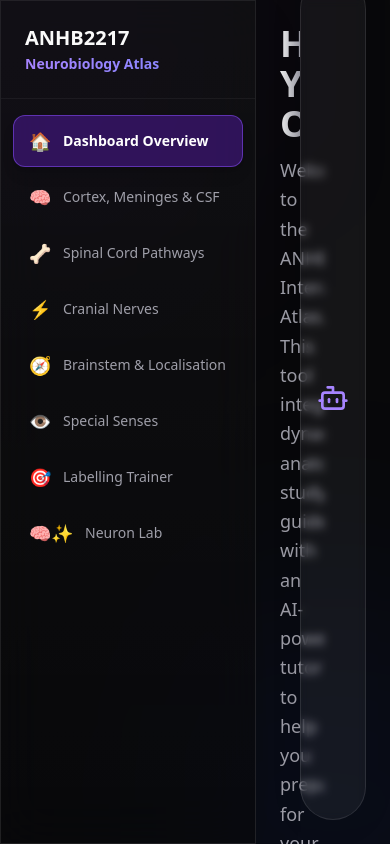
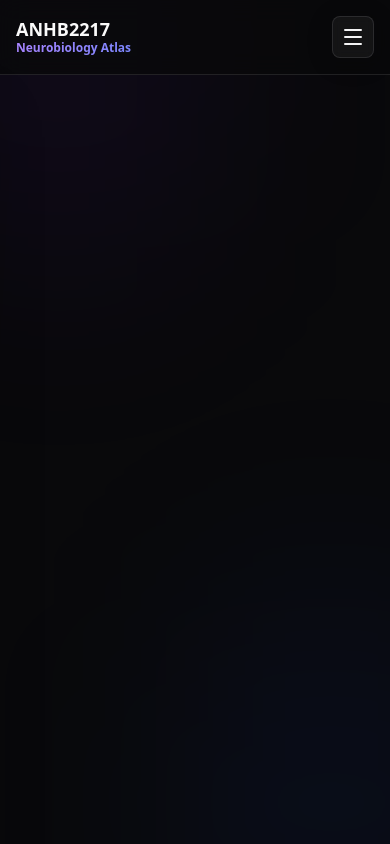
Before and after one commit to KG-97/neuromind-anhb2217, a React (Vite) app: page / in a window 390 px wide. Built offline with nearby package versions, Linux system fonts and the light colour scheme.

Commit message:
Complete mobile responsiveness refactor and production server setup

```diff
--- a/server.ts
+++ b/server.ts
@@ -1,3 +1,4 @@
+import 'dotenv/config';
 import express from "express";
 import { generateContent, generateImage } from "./src/services/geminiService.ts";
 import { createServer as createViteServer } from "vite";
--- a/src/App.tsx
+++ b/src/App.tsx
@@ -4,6 +4,7 @@
  */
 
 import { useState } from 'react';
+import { Menu, X } from 'lucide-react';
 import { motion, AnimatePresence } from 'motion/react';
 import Dashboard from './components/Dashboard';
 import Cortex from './components/Cortex';
@@ -17,6 +18,7 @@ import AITutor from './components/AITutor';
 
 export default function App() {
   const [activeTab, setActiveTab] = useState('dashboard');
+  const [isMobileMenuOpen, setIsMobileMenuOpen] = useState(false);
 
   const navItems = [
     { id: 'dashboard', name: 'Dashboard Overview', icon: '🏠' },
@@ -30,21 +32,37 @@ export default function App() {
   ];
 
   return (
-    <div className="flex h-screen bg-zinc-950 text-zinc-100 overflow-hidden relative">
+    <div className="flex flex-col md:flex-row h-screen bg-zinc-950 text-zinc-100 overflow-hidden relative">
+      {/* Mobile Top Bar */}
+      <div className="md:hidden flex items-center justify-between p-4 border-b border-white/10 z-30 relative bg-zinc-950/80 backdrop-blur-md shrink-0">
+        <h1 className="text-lg font-bold text-zinc-50 leading-tight">ANHB2217 <span className="bg-gradient-to-r from-violet-400 to-indigo-400 bg-clip-text text-transparent block text-xs font-bold">Neurobiology Atlas</span></h1>
+        <button onClick={() => setIsMobileMenuOpen(!isMobileMenuOpen)} className="p-2 glass-button rounded-lg z-50 relative border-none">
+          {isMobileMenuOpen ? <X size={24} /> : <Menu size={24} />}
+        </button>
+      </div>
+
       {/* Dynamic Background Glows */}
       <div className="absolute top-[-20%] left-[-10%] w-[50%] h-[50%] rounded-full bg-violet-600/10 blur-[120px] pointer-events-none" />
       <div className="absolute bottom-[-20%] right-[-10%] w-[50%] h-[50%] rounded-full bg-blue-600/10 blur-[120px] pointer-events-none" />
 
-      <aside className="w-64 glass-panel border-r border-white/5 flex flex-col h-full z-20 shrink-0 shadow-2xl relative overflow-hidden">
+      {/* Mobile Backdrop */}
+      {isMobileMenuOpen && (
+        <div
+          className="fixed inset-0 bg-black/60 z-40 md:hidden backdrop-blur-sm"
+          onClick={() => setIsMobileMenuOpen(false)}
+        />
+      )}
+
+      <aside className={`w-64 glass-panel border-r border-white/5 flex flex-col h-full z-50 shrink-0 shadow-2xl relative overflow-hidden transition-transform duration-300 md:relative fixed inset-y-0 left-0 ${isMobileMenuOpen ? 'translate-x-0' : '-translate-x-full md:translate-x-0'}`}>
         <div className="absolute inset-0 bg-gradient-to-b from-white/[0.03] to-transparent pointer-events-none" />
-        <div className="p-6 border-b border-white/5 relative z-10">
+        <div className="p-6 border-b border-white/5 relative z-10 hidden md:block">
           <h1 className="text-xl font-bold text-zinc-50 leading-tight">ANHB2217 <span className="bg-gradient-to-r from-violet-400 to-indigo-400 bg-clip-text text-transparent block text-sm font-bold mt-1">Neurobiology Atlas</span></h1>
         </div>
         <nav className="flex-1 overflow-y-auto py-4 space-y-1 px-3 relative z-10 custom-scrollbar">
           {navItems.map((item) => (
             <button
               key={item.id}
-              onClick={() => setActiveTab(item.id)}
+              onClick={() => { setActiveTab(item.id); setIsMobileMenuOpen(false); }}
               className={`w-full text-left px-4 py-3 rounded-xl text-sm transition-all duration-300 relative group flex w-full items-center ${
                 activeTab === item.id ? 'text-white font-semibold shadow-lg' : 'text-zinc-400 hover:text-zinc-200 hover:bg-white/5'
               }`}
@@ -72,7 +90,7 @@ export default function App() {
             animate={{ opacity: 1, y: 0, scale: 1 }}
             exit={{ opacity: 0, y: -20, scale: 0.98 }}
             transition={{ duration: 0.4, ease: [0.22, 1, 0.36, 1] }}
-            className="h-full"
+            className="min-h-full"
           >
             {activeTab === 'dashboard' && <Dashboard />}
             {activeTab === 'cortex' && <Cortex />}
--- a/src/components/AITutor.tsx
+++ b/src/components/AITutor.tsx
@@ -85,7 +85,8 @@ export default function AITutor() {
     return (
       <button
         onClick={() => setIsOpen(true)}
-        className="fixed bottom-6 right-6 p-4 glass-button rounded-full text-violet-400 z-50 shadow-2xl border-none hover:scale-105 transition-transform"
+        aria-label="AI Tutor"
+        className="fixed bottom-4 right-4 md:bottom-6 md:right-6 p-4 glass-button rounded-full text-violet-400 z-[100] shadow-2xl border-none hover:scale-105 transition-transform flex items-center justify-center"
       >
         <Bot size={32} />
       </button>
@@ -93,7 +94,7 @@ export default function AITutor() {
   }
 
   return (
-    <div className="fixed bottom-6 right-6 w-[800px] max-w-[90vw] h-[600px] max-h-[85vh] glass-panel rounded-2xl z-50 flex flex-col overflow-hidden shadow-2xl border-none">
+    <div className="fixed md:bottom-6 md:right-6 bottom-0 right-0 w-full md:w-[800px] max-w-[100vw] h-[85vh] md:h-[600px] glass-panel rounded-t-2xl md:rounded-2xl z-[100] flex flex-col overflow-hidden shadow-2xl border-none transition-all duration-300">
       {/* Header */}
       <div className="flex justify-between items-center p-4 border-b border-white/5 bg-black/20">
          <div className="flex items-center gap-2">
@@ -105,12 +106,12 @@ export default function AITutor() {
          </button>
       </div>
 
-      <div className="flex flex-1 overflow-hidden">
+      <div className="flex flex-col md:flex-row flex-1 overflow-hidden">
         {/* Sidebar */}
-        <div className="w-64 flex-shrink-0 border-r border-white/5 p-4 space-y-3 bg-black/10">
+        <div className="w-full md:w-64 flex-shrink-0 border-b md:border-b-0 md:border-r border-white/5 p-4 md:space-y-3 flex md:flex-col gap-2 overflow-x-auto custom-scrollbar bg-black/10">
           <button
             onClick={() => { setActiveMode('quiz'); setError(''); setQuizData(null); }}
-            className={`w-full text-left p-3 rounded-lg transition-all ${
+            className={`flex-1 md:w-full text-left p-3 rounded-lg transition-all min-w-[140px] ${
               activeMode === 'quiz' ? 'glass-button bg-violet-500/20 border-violet-500/50' : 'glass-button border-none'
             }`}
           >
@@ -118,12 +119,12 @@ export default function AITutor() {
               <HelpCircle size={16} className="text-violet-400" />
               <p className="text-sm font-semibold text-zinc-100">Exam Generator</p>
             </div>
-            <p className="text-xs text-zinc-400">Generate multiple choice questions on any topic.</p>
+            <p className="text-xs text-zinc-400 hidden md:block">Generate multiple choice questions on any topic.</p>
           </button>
 
           <button
             onClick={() => { setActiveMode('explain'); setError(''); setExplanation(''); }}
-            className={`w-full text-left p-3 rounded-lg transition-all ${
+            className={`flex-1 md:w-full text-left p-3 rounded-lg transition-all min-w-[140px] ${
               activeMode === 'explain' ? 'glass-button bg-blue-500/20 border-blue-500/50' : 'glass-button border-none'
             }`}
           >
@@ -131,7 +132,7 @@ export default function AITutor() {
               <BookOpen size={16} className="text-blue-400" />
               <p className="text-sm font-semibold text-zinc-100">Concept Explainer</p>
             </div>
-            <p className="text-xs text-zinc-400">Get simplified explanations for complex mechanisms.</p>
+            <p className="text-xs text-zinc-400 hidden md:block">Get simplified explanations for complex mechanisms.</p>
           </button>
         </div>
 
```
